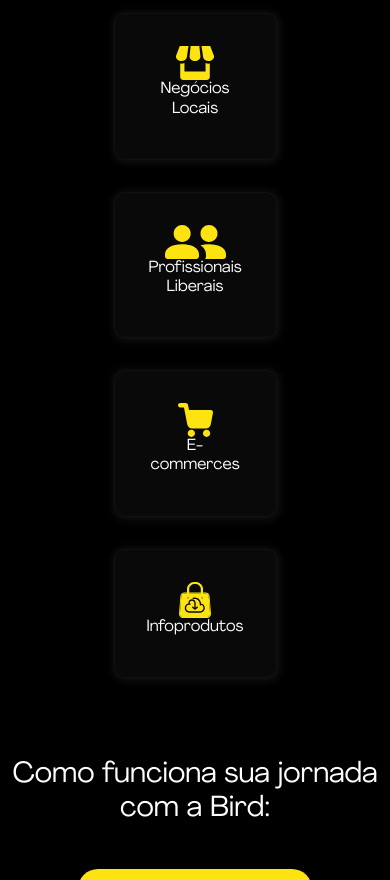
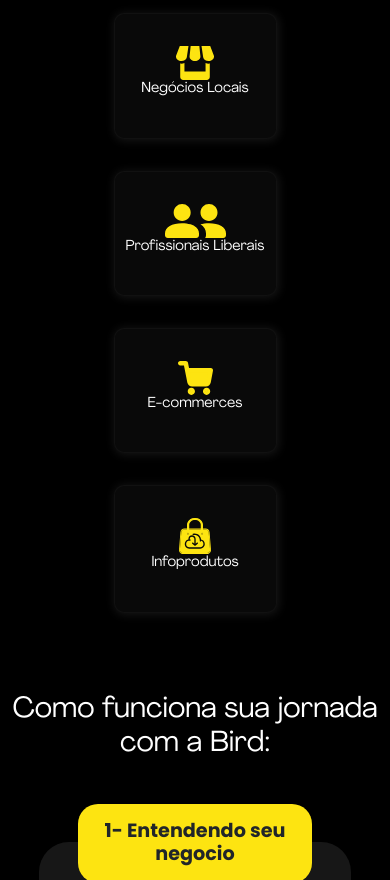
Before and after one commit to GabrielParreirass/bird, a plain HTML site: page index.html in a window 390 px wide. Shown: the part 2722-3602 px from the top of the page. Drawn offline with nearby package versions, Linux system fonts and the light colour scheme; files whose address does not match are found by name; a web font is replaced by a local one.

Commit message:
Update style.css

```diff
--- a/assets/css/style.css
+++ b/assets/css/style.css
@@ -361,8 +361,7 @@ body::-webkit-scrollbar-thumb {
   justify-content: center;
   align-items: center;
   flex-direction: row;
-  color: #fde411;
-  width: 50%;
+  width: 75%;
   padding: 2rem;
   margin-bottom: 1em;
   margin-top: 1em;
@@ -371,14 +370,14 @@ body::-webkit-scrollbar-thumb {
   background-color: rgba(128, 128, 128, 0.61);
   border-radius: 10px;
   box-shadow: 1px 1px 10px 1px rgba(255, 255, 255, 0.082);
-}
-
+  }
 .img-item {
-  width: 50%;
+  width: 100%;
   text-align: center;
   display: flex;
   justify-content: center;
   align-items: center;
+
 }
 
 .text-item {
@@ -386,9 +385,11 @@ body::-webkit-scrollbar-thumb {
   justify-content: center;
   align-items: center;
   text-align: justify;
-  width: 50%;
+  width: 100%;
   margin: auto;
   color: white;
+  font-size: .9rem;
+
 }
 
 .text-item h3 {
@@ -865,12 +866,13 @@ footer img{
   }
 
   .text-item {
-    width: 50%;
+    width: 200%;
     display: flex;
     justify-content: center;
     align-items: center;
     text-align: center;
     color: white;
+    margin: unset;
   }
 
   .sec5 {
```
